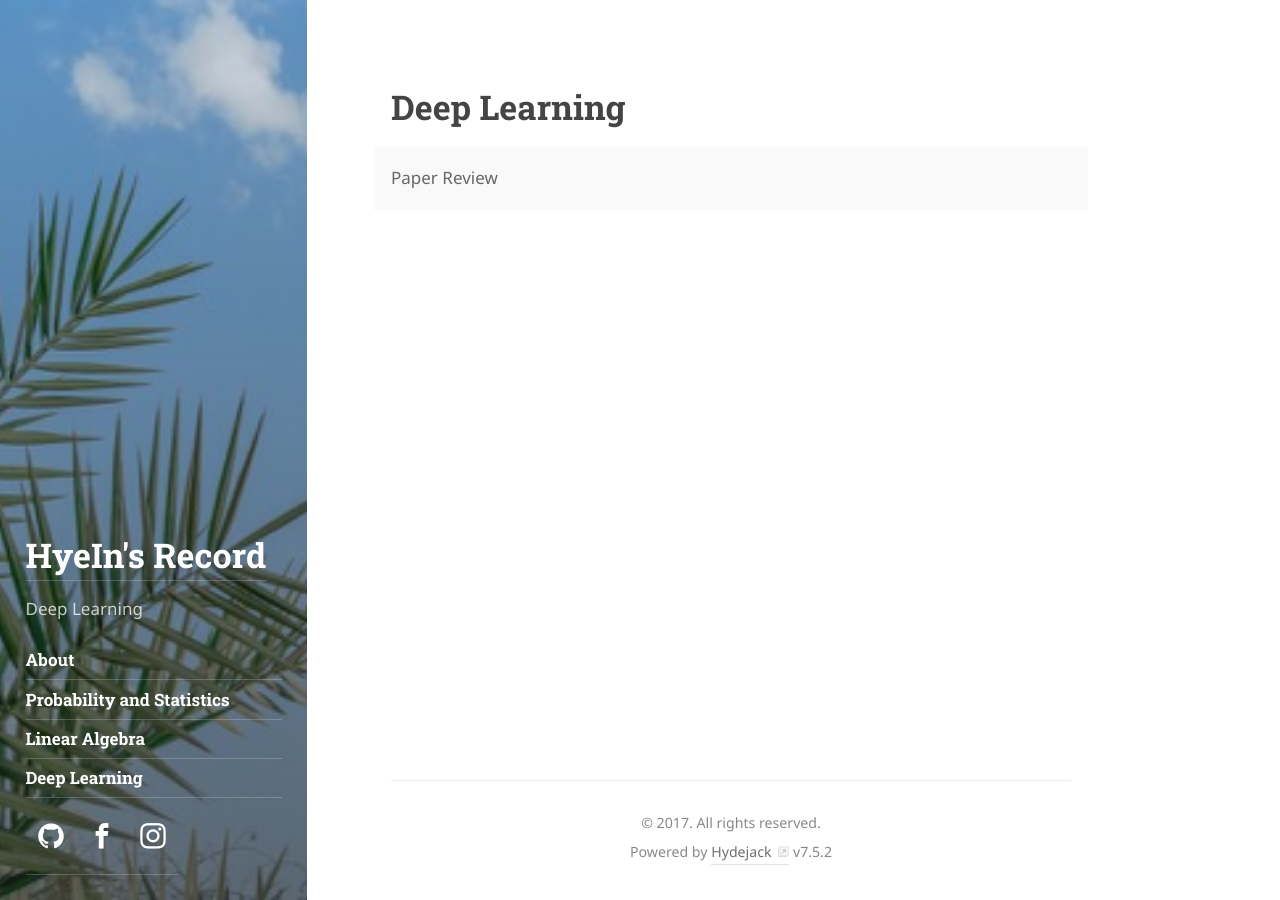
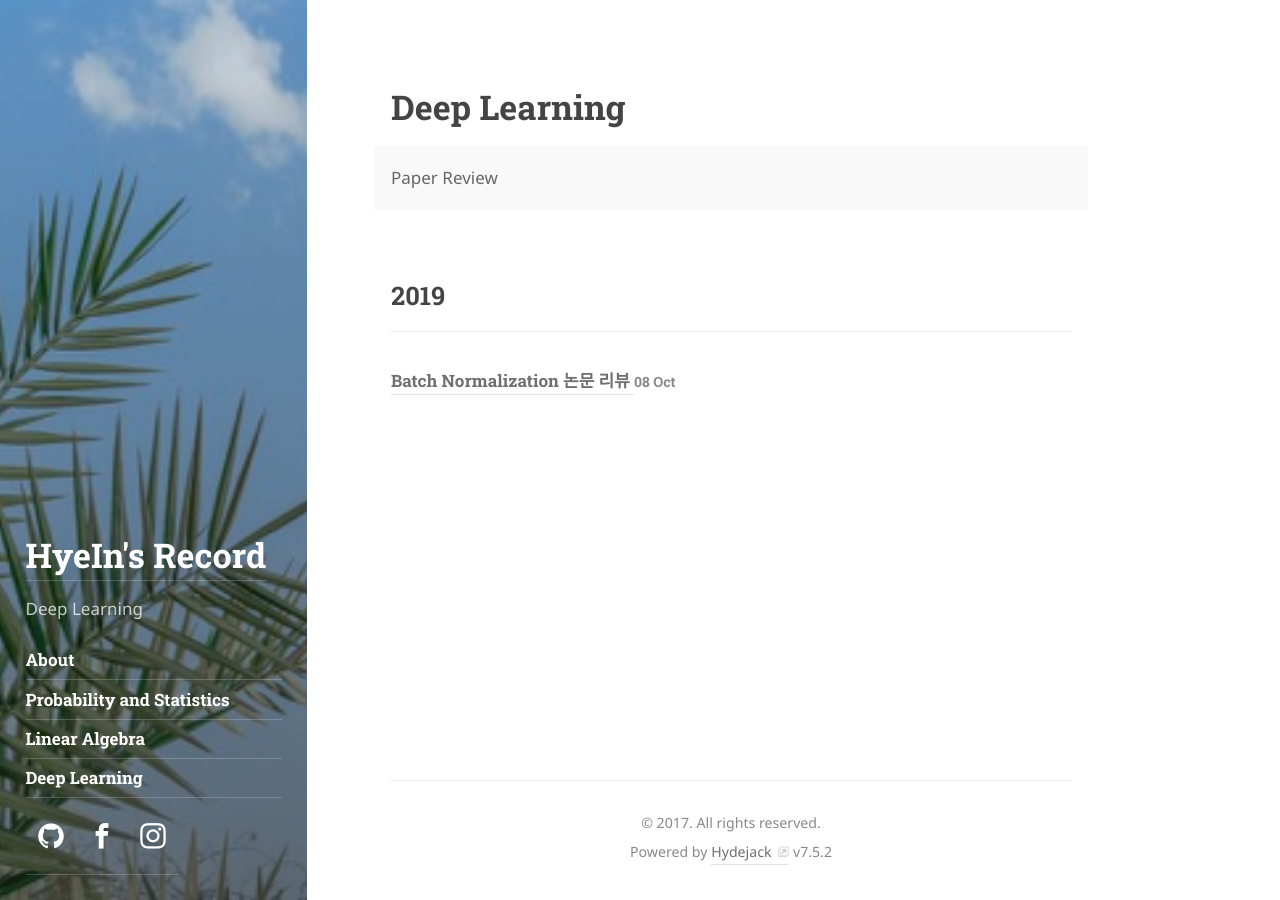
Before and after one commit to you-a-me/StudyRecord, a Jekyll site: the page built from _featured_categories/deeplearning.md, in a window 1280 px wide. Built offline with Jekyll 4.4.1, drawn with Linux system fonts in a browser that asks for light colours; some web fonts are replaced.

Commit message:
add category

```diff
--- /dev/null
+++ b/_posts/2019-10-08-Batch-Normalization.md
@@ -0,0 +1,7 @@
+---
+layout: post
+title: Batch Normalization 논문 리뷰
+categories: [deeplearning]
+description: >
+  Batch Normalization
+---
```
Also changed, not shown: _featured_categories/deeplearning.md (renamed from _featured_tags/Deep Learning.md, +1 -1 lines), _featured_categories/linearalgebra.md (renamed from _featured_tags/Linear Algebra.md, +1 -1 lines), _featured_categories/probstat.md (renamed from _featured_tags/Probability and Statistics.md, +1 -1 lines), 3 other files.
